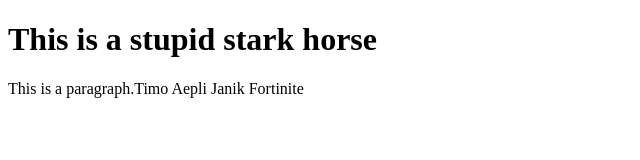
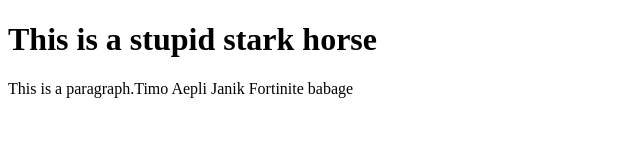
Before and after one commit to TimoAepli/M210, a plain HTML site: page index.html in a window 1280 px wide. Shown: the full height of the page, 0-640 px from the left. Drawn offline with Linux system fonts and the light colour scheme.

Commit message:
Update index.html

```diff
--- a/index.html
+++ b/index.html
@@ -6,7 +6,7 @@
 <body>
 
 <h1>This is a stupid stark horse</h1>
-<p>This is a paragraph.Timo Aepli Janik Fortinite</p>
+<p>This is a paragraph.Timo Aepli Janik Fortinite babage</p>
 
 </body>
 </html>
```
